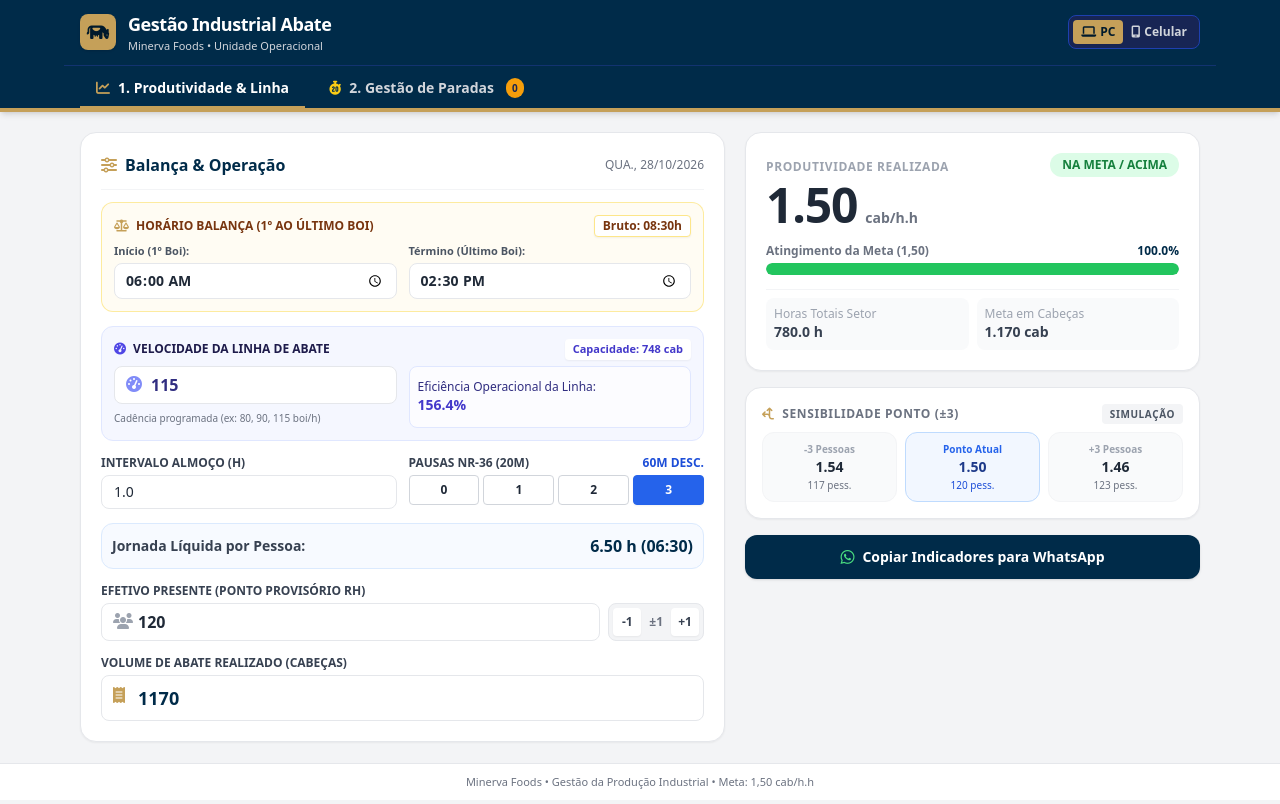
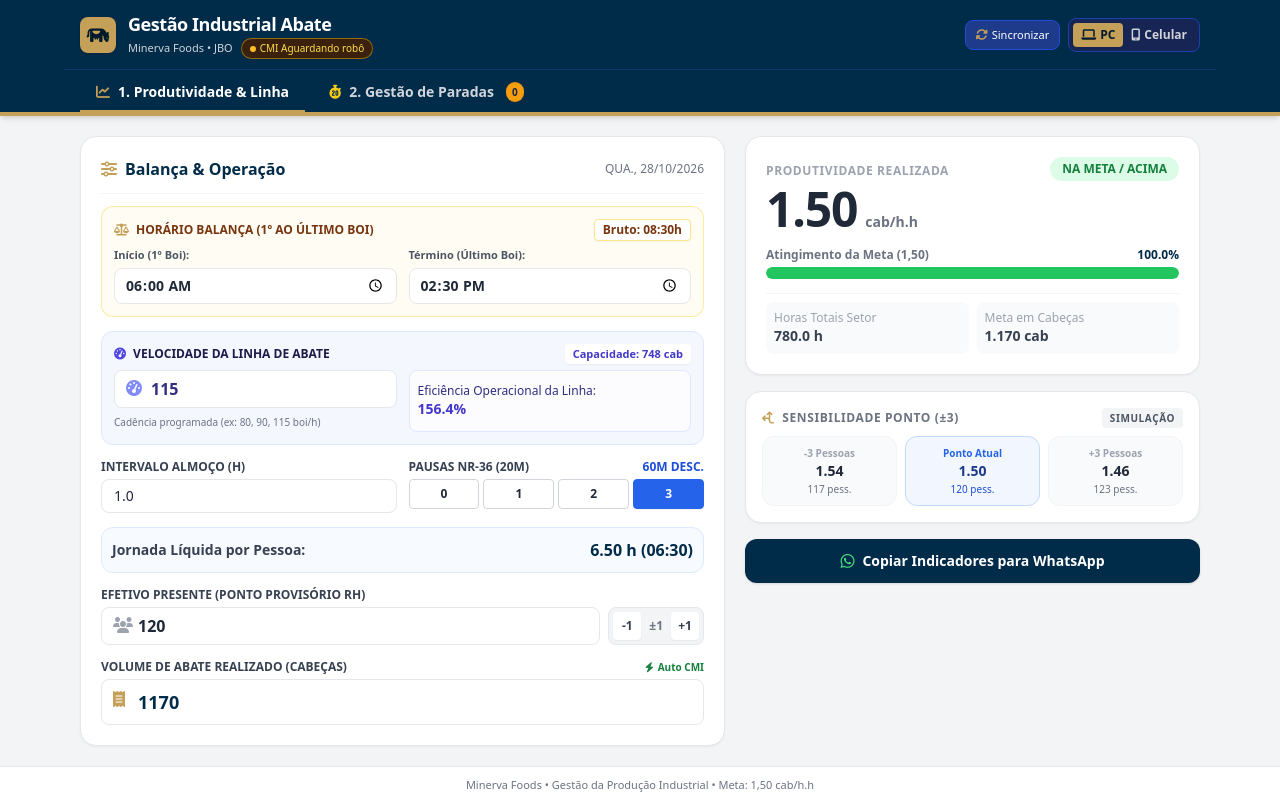
Before and after one commit to Zoccaltech/Produtividade-de-abate, a plain HTML site: page index.html in a window 1280 px wide. Drawn offline with nearby package versions, Linux system fonts and the light colour scheme; no server answers.

Commit message:
Refactor text and comments in index.html
Updated text references and comments for clarity.

```diff
--- a/index.html
+++ b/index.html
@@ -43,12 +43,24 @@
                 </div>
                 <div>
                     <h1 class="text-base sm:text-lg font-bold tracking-tight">Gestão Industrial Abate</h1>
-                    <p class="text-[11px] text-gray-300">Minerva Foods • Unidade Operacional</p>
+                    <div class="flex items-center gap-2">
+                        <p class="text-[11px] text-gray-300">Minerva Foods • JBO</p>
+                        <!-- Status CMI Grafana -->
+                        <span id="statusCMI" class="text-[10px] bg-blue-900/90 text-amber-300 border border-amber-400/40 px-2 py-0.5 rounded-full flex items-center gap-1">
+                            <span class="w-1.5 h-1.5 rounded-full bg-amber-400 animate-pulse"></span> Conectando CMI...
+                        </span>
+                    </div>
                 </div>
             </div>
 
-            <!-- Controles: Alternador de Visualização -->
+            <!-- Controles: Alternador de Visualização & Atualização Manual -->
             <div class="flex items-center space-x-2">
+                <button type="button" onclick="buscarDadosCMI()" title="Atualizar CMI Grafana agora"
+                    class="bg-blue-900 hover:bg-blue-800 text-white p-1.5 px-2.5 rounded-lg border border-blue-700 text-xs flex items-center gap-1 active:scale-95 transition">
+                    <i class="fa-solid fa-rotate text-minerva-gold" id="iconeSync"></i>
+                    <span class="hidden sm:inline text-[11px]">Sincronizar</span>
+                </button>
+
                 <div class="bg-blue-950 p-1 rounded-lg border border-blue-800 flex items-center text-xs">
                     <button type="button" id="btnModoPC" onclick="setModoVisualizacao('pc')"
                         class="px-2 py-1 rounded font-semibold bg-minerva-gold text-minerva-dark flex items-center gap-1 shadow-sm">
@@ -123,7 +135,7 @@
                             </div>
                         </div>
 
-                        <!-- Velocidade da Linha (boi/h) - NOVO CAMPO ABERTO -->
+                        <!-- Velocidade da Linha (boi/h) -->
                         <div class="p-3 bg-indigo-50/60 rounded-xl border border-indigo-100">
                             <div class="flex justify-between items-center mb-1.5">
                                 <label class="block text-xs font-bold text-indigo-950 uppercase">
@@ -199,14 +211,19 @@
                             </div>
                         </div>
 
-                        <!-- Volume de Abate -->
+                        <!-- Volume de Abate (Alimentado pelo CMI Grafana) -->
                         <div>
-                            <label class="block text-xs font-semibold text-gray-700 uppercase mb-1">
-                                Volume de Abate Realizado (Cabeças)
-                            </label>
+                            <div class="flex justify-between items-center mb-1">
+                                <label class="block text-xs font-semibold text-gray-700 uppercase">
+                                    Volume de Abate Realizado (Cabeças)
+                                </label>
+                                <span class="text-[10px] text-green-700 font-bold flex items-center gap-1" id="tagOrigemDados">
+                                    <i class="fa-solid fa-bolt"></i> Auto CMI
+                                </span>
+                            </div>
                             <div class="relative">
                                 <input type="number" id="cabecasAbatidas" value="1170" min="0" step="1"
-                                    class="w-full pl-9 pr-3 py-2 border rounded-lg font-bold text-minerva-blue text-lg focus:ring-2 focus:ring-minerva-blue"
+                                    class="w-full pl-9 pr-3 py-2 border rounded-lg font-bold text-minerva-blue text-lg focus:ring-2 focus:ring-minerva-blue bg-white"
                                     oninput="calcularTudo()">
                                 <i class="fa-solid fa-receipt absolute left-3 top-3 text-minerva-gold"></i>
                             </div>
@@ -330,7 +347,7 @@
                         </div>
                     </div>
 
-                    <!-- Cascata Corporativa: Área -> Motivo -> Código Automático -->
+                    <!-- Cascata Corporativa -->
                     <div class="grid grid-cols-1 sm:grid-cols-3 gap-3 pt-1">
                         <div>
                             <label class="block text-[11px] font-bold text-gray-700 uppercase mb-1">Área Responsável</label>
@@ -359,7 +376,6 @@
                         </div>
                     </div>
 
-                    <!-- Detalhes do Local e Justificativa -->
                     <div class="grid grid-cols-1 sm:grid-cols-4 gap-3 pt-1">
                         <div>
                             <label class="block text-[11px] font-bold text-gray-700 uppercase mb-1">Setor / Máquina</label>
@@ -421,7 +437,6 @@
                                 </tr>
                             </thead>
                             <tbody id="listaParadasCorpo" class="divide-y divide-gray-100 bg-white">
-                                <!-- Preenchido dinamicamente via JS -->
                             </tbody>
                         </table>
                     </div>
@@ -452,10 +467,11 @@
     <!-- LÓGICA E DADOS CORPORATIVOS -->
     <script>
         const META_UNIDADE = 1.50;
+        const URL_API_GRAFANA = "https://api.npoint.io/b0892d6604bc16c1c144";
 
-        // BANCO DE DADOS CORPORATIVO DE CÓDIGOS DE PARADA MINERVA FOODS (Conforme suas fotos)
+        // BANCO DE DADOS CORPORATIVO DE CÓDIGOS DE PARADA
         const TABELA_CODIGOS = [
-            // OPERAÇÃO (A101 a A142 + A805)
+            // OPERAÇÃO
             { cod: "A101", area: "OPERAÇÃO", motivo: "1º TRANSPASSE" },
             { cod: "A102", area: "OPERAÇÃO", motivo: "2º TRANSPASSE" },
             { cod: "A103", area: "OPERAÇÃO", motivo: "ALICATE DE CHIFRE/PATAS" },
@@ -497,7 +513,7 @@
             { cod: "A142", area: "OPERAÇÃO", motivo: "BOI VIVO/MAL INSENSIBILIZADO" },
             { cod: "A805", area: "OPERAÇÃO", motivo: "PCC 1B (VACINA, ABCESSO ETC)" },
 
-            // MECÂNICA (A201 a A299)
+            // MECÂNICA
             { cod: "A201", area: "MECÂNICA", motivo: "1º TRANSPASSE" },
             { cod: "A202", area: "MECÂNICA", motivo: "2º TRANSPASSE" },
             { cod: "A203", area: "MECÂNICA", motivo: "ALICATE DE CHIFRE/PATAS" },
@@ -524,7 +540,7 @@
             { cod: "A237", area: "MECÂNICA", motivo: "ESFOLADEIRA" },
             { cod: "A299", area: "MECÂNICA", motivo: "OUTRO" },
 
-            // ELÉTRICA (A301 a A399)
+            // ELÉTRICA
             { cod: "A301", area: "ELÉTRICA", motivo: "1º TRANSPASSE" },
             { cod: "A302", area: "ELÉTRICA", motivo: "2º TRANSPASSE" },
             { cod: "A303", area: "ELÉTRICA", motivo: "ALICATE DE CHIFRE/PATAS" },
@@ -549,7 +565,7 @@
             { cod: "A336", area: "ELÉTRICA", motivo: "ELEVADOR" },
             { cod: "A399", area: "ELÉTRICA", motivo: "OUTRO" },
 
-            // UTILIDADES (A401 a A499)
+            // UTILIDADES
             { cod: "A401", area: "UTILIDADES", motivo: "ÁGUA FRIA" },
             { cod: "A402", area: "UTILIDADES", motivo: "ÁGUA QUENTE" },
             { cod: "A403", area: "UTILIDADES", motivo: "AR COMPRIMIDO" },
@@ -560,11 +576,11 @@
             { cod: "A435", area: "UTILIDADES", motivo: "ÁCIDO LACTICO" },
             { cod: "A499", area: "UTILIDADES", motivo: "OUTRO" },
 
-            // CIVIL (A501 a A599)
+            // CIVIL
             { cod: "A501", area: "CIVIL", motivo: "CHUTE/CANO/RALO ENTUPIDO" },
             { cod: "A599", area: "CIVIL", motivo: "OUTRO" },
 
-            // TI (A601 a A699)
+            // TI
             { cod: "A601", area: "TI", motivo: "BALANÇA" },
             { cod: "A602", area: "TI", motivo: "CPU" },
             { cod: "A603", area: "TI", motivo: "IMPRESSORA" },
@@ -572,7 +588,7 @@
             { cod: "A605", area: "TI", motivo: "SISTEMA/REDE" },
             { cod: "A699", area: "TI", motivo: "OUTRO" },
 
-            // APOIO (A701 a A799)
+            // APOIO
             { cod: "A701", area: "APOIO", motivo: "FALTA DE CÂMARAS" },
             { cod: "A702", area: "APOIO", motivo: "FALTA DE CARRETILHAS" },
             { cod: "A703", area: "APOIO", motivo: "FALTA DE EPI's" },
@@ -594,7 +610,7 @@
             { cod: "A798", area: "APOIO", motivo: "PROJETOS" },
             { cod: "A799", area: "APOIO", motivo: "OUTRO" },
 
-            // COMPRA GADO (A801 a A899)
+            // COMPRA GADO
             { cod: "A801", area: "COMPRA GADO", motivo: "BOI DOENTE/DIF" },
             { cod: "A802", area: "COMPRA GADO", motivo: "BOI GRANDE/MARRUCO" },
             { cod: "A803", area: "COMPRA GADO", motivo: "DOCUMENTAÇÃO" },
@@ -605,9 +621,45 @@
             { cod: "A898", area: "COMPRA GADO", motivo: "BUCHO CHEIO (ANIMAIS CONFINADOS)" },
             { cod: "A899", area: "COMPRA GADO", motivo: "OUTRO" },
 
-            // PAUSA TÉRMICA (B111)
+            // PAUSA TÉRMICA
             { cod: "B111", area: "PAUSA TÉRMICA", motivo: "PAUSA TÉRMICA" }
         ];
+
+        // SINCRONIZAÇÃO AUTOMÁTICA COM O GRAFANA VIA NPOINT
+        async function buscarDadosCMI() {
+            const icon = document.getElementById('iconeSync');
+            const statusBadge = document.getElementById('statusCMI');
+            if (icon) icon.classList.add('fa-spin');
+
+            try {
+                const response = await fetch(URL_API_GRAFANA + "?t=" + new Date().getTime());
+                if (!response.ok) throw new Error("Erro na rede");
+                const data = await response.json();
+
+                if (data && data.cabecas !== undefined) {
+                    let numCabecas = data.cabecas;
+                    // Limpar pontuação caso venha formatado como "1.170" ou texto
+                    if (typeof numCabecas === 'string') {
+                        numCabecas = parseFloat(numCabecas.replace(/\./g, '').replace(',', '.').trim()) || 0;
+                    }
+
+                    if (numCabecas > 0) {
+                        document.getElementById('cabecasAbatidas').value = Math.round(numCabecas);
+                        calcularTudo();
+                    }
+
+                    const horaAgora = new Date().toLocaleTimeString('pt-BR', { hour: '2-digit', minute: '2-digit' });
+                    statusBadge.innerHTML = `<span class="w-1.5 h-1.5 rounded-full bg-green-400"></span> CMI: ${Math.round(numCabecas)} cab (${horaAgora})`;
+                    statusBadge.className = "text-[10px] bg-green-950/90 text-green-300 border border-green-500/50 px-2 py-0.5 rounded-full flex items-center gap-1";
+                }
+            } catch (err) {
+                console.warn("CMI Offline ou aguardando primeiro envio:", err);
+                statusBadge.innerHTML = `<span class="w-1.5 h-1.5 rounded-full bg-amber-400"></span> CMI Aguardando robô`;
+                statusBadge.className = "text-[10px] bg-yellow-950/90 text-yellow-300 border border-yellow-500/50 px-2 py-0.5 rounded-full flex items-center gap-1";
+            } finally {
+                if (icon) icon.classList.remove('fa-spin');
+            }
+        }
 
         // Inicialização de Datas
         const agora = new Date();
@@ -653,7 +705,6 @@
                 grid.className = "grid grid-cols-1 gap-4";
                 colEntradas.className = "bg-white p-4 rounded-2xl shadow-sm border border-gray-200";
                 colResultados.className = "flex flex-col space-y-4";
-
                 btnMob.className = "px-2 py-1 rounded font-semibold bg-minerva-gold text-minerva-dark flex items-center gap-1 shadow-sm";
                 btnPC.className = "px-2 py-1 rounded font-semibold text-gray-300 hover:text-white flex items-center gap-1";
             } else {
@@ -661,13 +712,12 @@
                 grid.className = "grid grid-cols-1 lg:grid-cols-12 gap-5";
                 colEntradas.className = "lg:col-span-7 bg-white p-4 sm:p-5 rounded-2xl shadow-sm border border-gray-200";
                 colResultados.className = "lg:col-span-5 flex flex-col space-y-4";
-
                 btnPC.className = "px-2 py-1 rounded font-semibold bg-minerva-gold text-minerva-dark flex items-center gap-1 shadow-sm";
                 btnMob.className = "px-2 py-1 rounded font-semibold text-gray-300 hover:text-white flex items-center gap-1";
             }
         }
 
-        // LÓGICA DE PRODUTIVIDADE & VELOCIDADE
+        // PRODUTIVIDADE & VELOCIDADE
         function setPausas(qtd) {
             document.getElementById('qtdPausas').value = qtd;
             for (let i = 0; i <= 3; i++) {
@@ -723,7 +773,6 @@
             const lMinutos = Math.round((tempoLiquidoIndividual - lHoras) * 60);
             document.getElementById('horasLiquidasPessoa').innerText = `${tempoLiquidoIndividual.toFixed(2)} h (${lHoras.toString().padStart(2, '0')}:${lMinutos.toString().padStart(2, '0')})`;
 
-            // Capacidade Teórica e Eficiência de Linha
             const capacidadeTeorica = Math.round(tempoLiquidoIndividual * velocidadeLinha);
             document.getElementById('badgeRitmoLinha').innerText = `Capacidade: ${capacidadeTeorica} cab`;
 
@@ -733,7 +782,6 @@
             }
             document.getElementById('eficienciaLinha').innerText = `${eficienciaLinha.toFixed(1)}%`;
 
-            // Horas Totais e Produtividade Real
             const totalHorasSetor = efetivo * tempoLiquidoIndividual;
             document.getElementById('totalHorasSetor').innerText = `${totalHorasSetor.toFixed(1)} h`;
 
@@ -786,9 +834,7 @@
             document.getElementById('efetivoMais3').innerText = `${efMais3} pess.`;
         }
 
-        // ==========================================
-        // LÓGICA DE APONTAMENTO E CASCATA DE PARADAS
-        // ==========================================
+        // GESTÃO DE PARADAS
         function aoMudarArea() {
             const areaSel = document.getElementById('pArea').value;
             const selectMotivo = document.getElementById('pMotivo');
@@ -829,7 +875,6 @@
             const diferencaSegundos = sFim - sIni;
             document.getElementById('pSegundos').value = diferencaSegundos;
 
-            // Classificação automática conforme tempo da sua planilha
             let classe = "Micro parada";
             if (diferencaSegundos > 60) {
                 classe = "Grande parada";
@@ -839,7 +884,6 @@
             document.getElementById('pClassificacao').value = classe;
         }
 
-        // PERSISTÊNCIA NO LOCALSTORAGE
         function getParadasSalvas() {
             const dados = localStorage.getItem('minerva_paradas_abate');
             return dados ? JSON.parse(dados) : [];
@@ -872,7 +916,6 @@
             paradas.unshift(novaParada);
             salvarParadasStorage(paradas);
 
-            // Resetar formulário
             document.getElementById('pHoraInicio').value = "";
             document.getElementById('pHoraFim').value = "";
             document.getElementById('pJustificativa').value = "";
@@ -946,7 +989,6 @@
             if (badge) badge.innerText = paradas.length;
         }
 
-        // EXPORTAÇÃO EXATA PARA O EXCEL CORPORATIVO
         function exportarParaExcel() {
             const paradas = getParadasSalvas();
             if (paradas.length === 0) {
@@ -954,17 +996,14 @@
                 return;
             }
 
-            // Cabeçalho e linhas separados por TAB (\t) para colar direto nas células do Excel
             let tsv = "";
             paradas.forEach(p => {
                 const dataParadaFull = `${p.dataAbate} 00:00:00.000`;
                 const dataAbateFmt = p.dataAbate.split('-').reverse().join('/');
-                const unidade = "JBO"; // Unidade padrão
+                const unidade = "JBO";
                 const iniFull = `${p.dataAbate} ${p.horaInicio}.000`;
                 const fimFull = `${p.dataAbate} ${p.horaFim}.000`;
 
-                // Ordem exata das colunas da sua foto do Excel:
-                // Data parada | Data abate | Unidade | Inicio parada | Final parada | Desc Parada | Parada | Segundos | Setor | Justificar | Justificativa | Cod | Área responsavel | Motivo | Ação | Responsavel | Planejado | Realizado
                 const linha = [
                     dataParadaFull,
                     dataAbateFmt,
@@ -993,12 +1032,9 @@
                 const alerta = document.getElementById('alertaCopiadoParadas');
                 alerta.classList.remove('hidden');
                 setTimeout(() => alerta.classList.add('hidden'), 4000);
-            }).catch(err => {
-                alert("Dados prontos! Copie manualmente da tabela.");
             });
         }
 
-        // RESUMO PRODUTIVIDADE WHATSAPP
         function copiarResumoProdutividade() {
             const dataHoje = document.getElementById('currentDate').innerText;
             const produtividade = document.getElementById('produtividadeAtual').innerText;
@@ -1022,7 +1058,7 @@
 ⏳ *Tempo Líq./Pessoa:* ${horasPessoa}
 👥 *Efetivo Ponto Provisório:* ${efetivo} pessoas
 🚀 *Velocidade da Linha:* ${velocidade} boi/h (Eficiência: ${eficiencia})
-🥩 *Abate Realizado:* ${cabecas} cabeças
+🥩 *Abate Realizado:* ${cabecas} cabeças (CMI Grafana)
 ⌛ *Total Horas Setor:* ${horasSetor}
 
 ⚡ *PRODUTIVIDADE: ${produtividade} cab/h.h* (${percentual} da meta)
@@ -1038,7 +1074,6 @@
             });
         }
 
-        // RESUMO PARADAS WHATSAPP
         function copiarResumoParadasWhatsApp() {
             const paradas = getParadasSalvas();
             if (paradas.length === 0) {
@@ -1065,6 +1100,10 @@
         window.onload = function() {
             calcularTudo();
             atualizarContadorBadge();
+            // Primeira busca imediata no CMI Grafana
+            buscarDadosCMI();
+            // Polling automático a cada 30 segundos
+            setInterval(buscarDadosCMI, 30000);
         };
     </script>
 </body>
```
